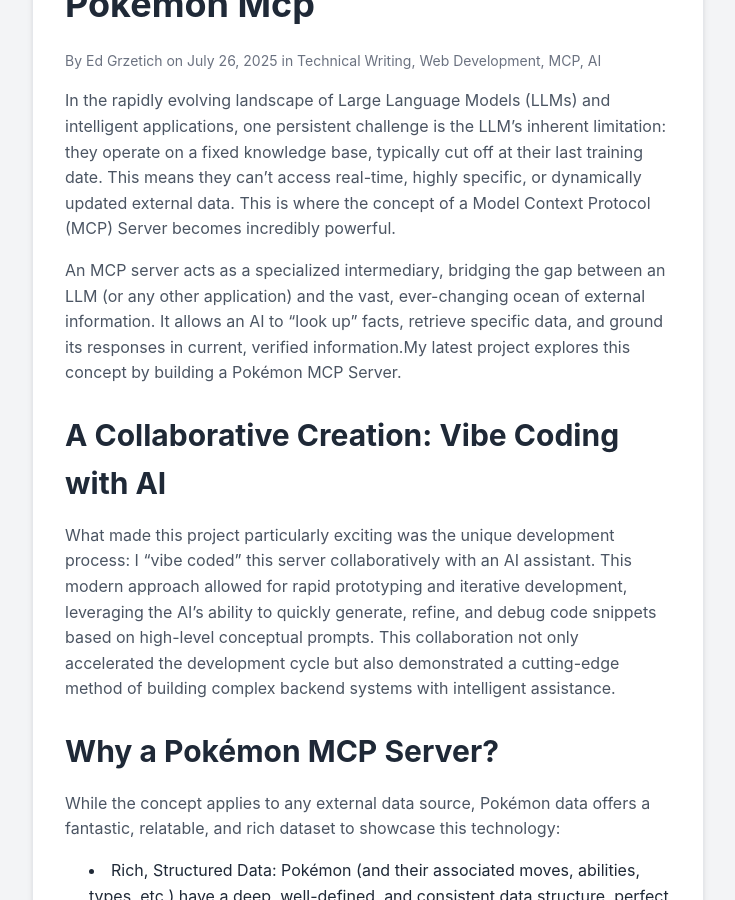
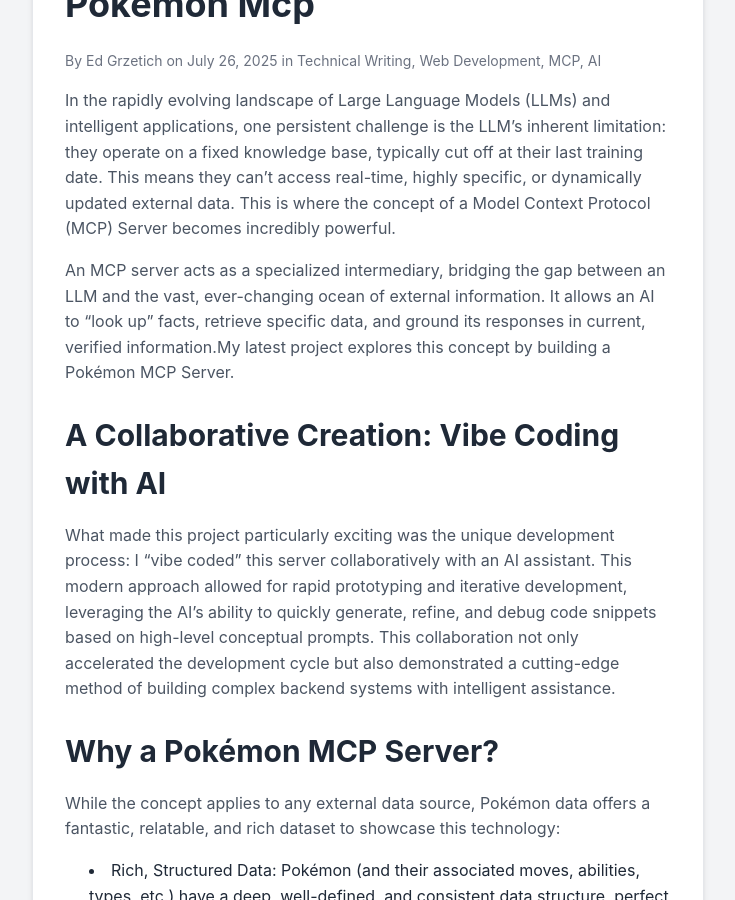
Before and after one commit to grzetich/portfolio, a Jekyll site: the page built from docs/_posts/2025-07-26-pokemon-mcp.md, in a window 1280 px wide and 900 px high, scrolled down 647 px. Shown: the whole window, without its empty margins (272-1007 px from the left). Built offline with Jekyll 4.4.1, drawn with Linux system fonts in a browser that asks for light colours.

```diff
--- a/docs/_posts/2025-07-26-pokemon-mcp.md
+++ b/docs/_posts/2025-07-26-pokemon-mcp.md
@@ -8,7 +8,7 @@ post.description: "Creating an MCP server for the Pokémon trading card game."
 ---
 In the rapidly evolving landscape of Large Language Models (LLMs) and intelligent applications, one persistent challenge is the LLM's inherent limitation: they operate on a fixed knowledge base, typically cut off at their last training date. This means they can't access real-time, highly specific, or dynamically updated external data. This is where the concept of a Model Context Protocol (MCP) Server becomes incredibly powerful.
 
-An MCP server acts as a specialized intermediary, bridging the gap between an LLM (or any other application) and the vast, ever-changing ocean of external information. It allows an AI to "look up" facts, retrieve specific data, and ground its responses in current, verified information.My latest project explores this concept by building a Pokémon MCP Server.
+An MCP server acts as a specialized intermediary, bridging the gap between an LLM and the vast, ever-changing ocean of external information. It allows an AI to "look up" facts, retrieve specific data, and ground its responses in current, verified information.My latest project explores this concept by building a Pokémon MCP Server.
 
 ## A Collaborative Creation: Vibe Coding with AI
 What made this project particularly exciting was the unique development process: I "vibe coded" this server collaboratively with an AI assistant. This modern approach allowed for rapid prototyping and iterative development, leveraging the AI's ability to quickly generate, refine, and debug code snippets based on high-level conceptual prompts. This collaboration not only accelerated the development cycle but also demonstrated a cutting-edge method of building complex backend systems with intelligent assistance.
```
Also changed, not shown: docs/_posts/2025-06-26-sample-post.md (+1 -1 lines), docs/blog.md (+1 -1 lines).
